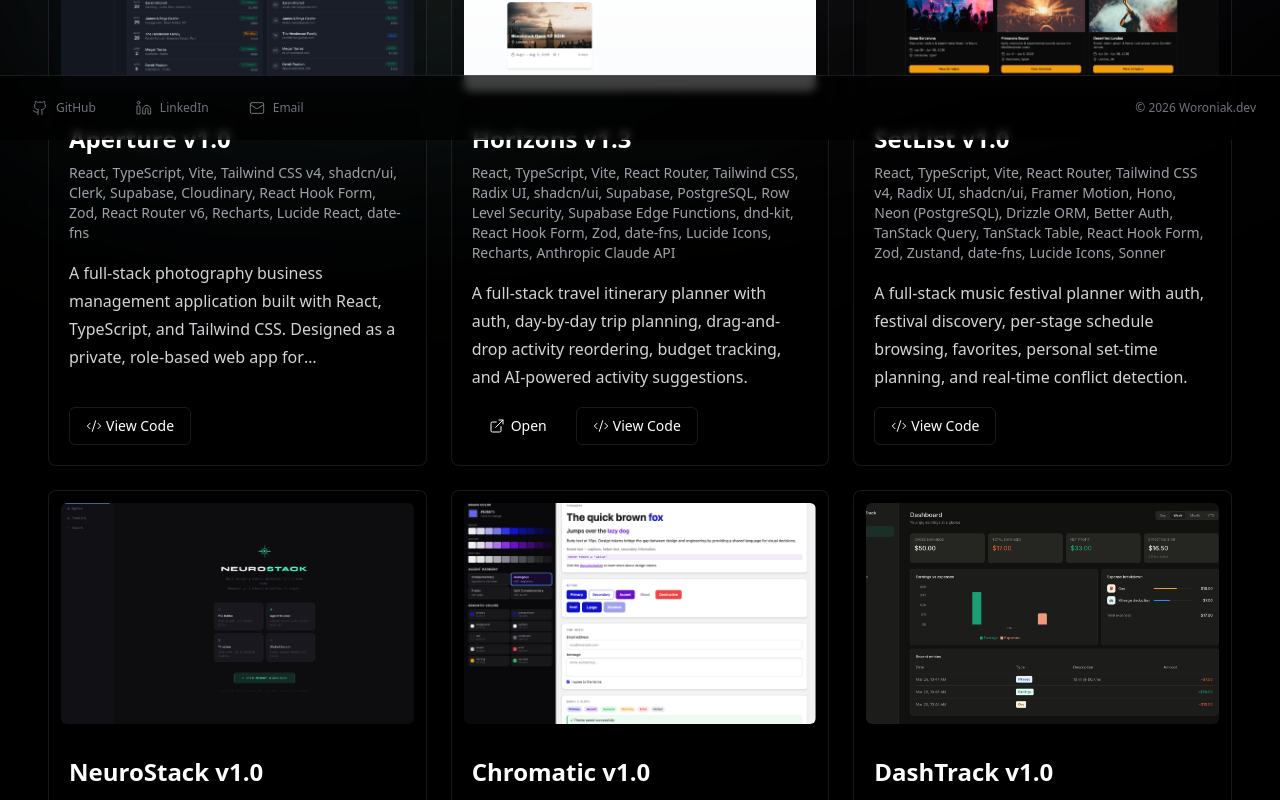
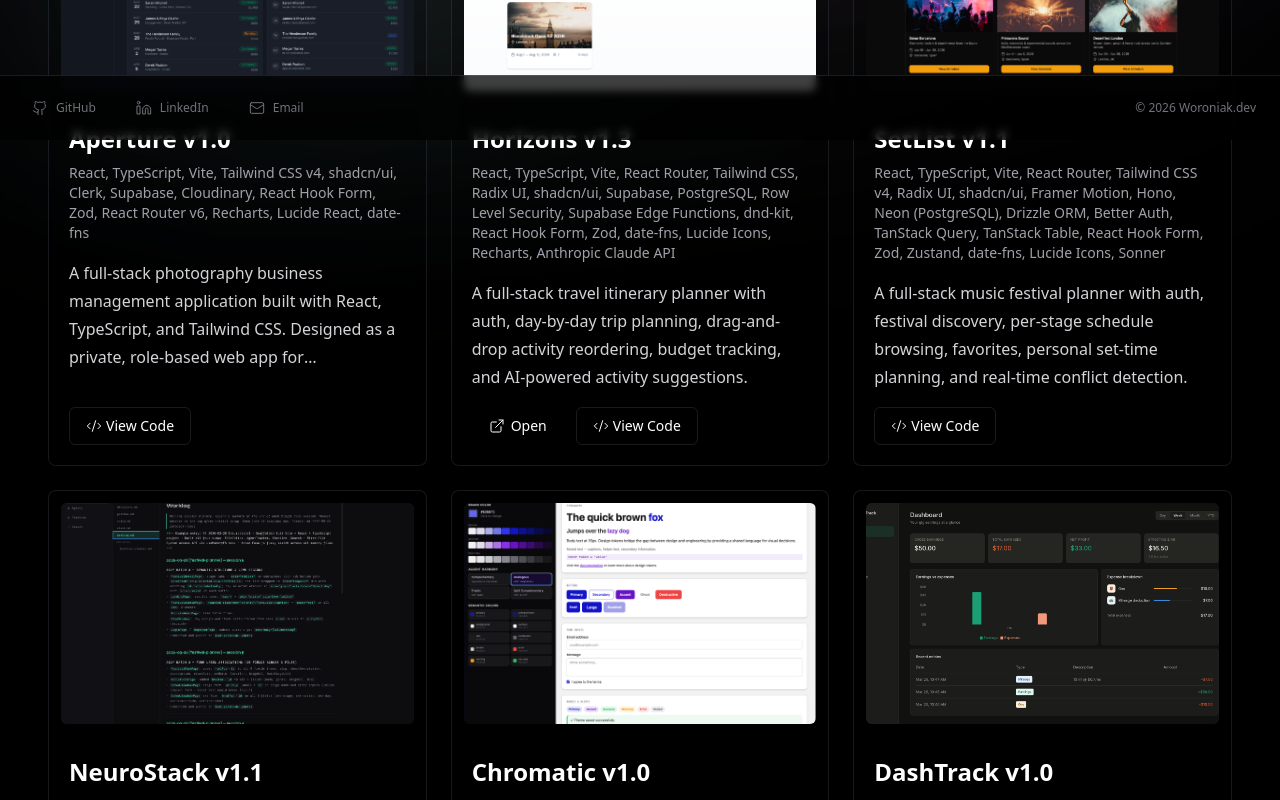
Before and after one commit to tworoniak/dev-portfolio-v2, a React (Vite) app: page / in a window 1280 px wide. Shown: the part 660-1460 px from the top of the page. Built offline with nearby package versions, Linux system fonts and the light colour scheme; no server answers; a web font is replaced by a local one.

Commit message:
new photo

```diff
--- a/src/data/projects.ts
+++ b/src/data/projects.ts
@@ -112,7 +112,7 @@ export const projects: Project[] = [
   {
     id: 'setlist',
     slug: 'setlist',
-    title: 'SetList v1.0',
+    title: 'SetList v1.1',
     description:
       'A full-stack music festival planner with auth, festival discovery, per-stage schedule browsing, favorites, personal set-time planning, and real-time conflict detection.',
     tech: [
@@ -172,7 +172,7 @@ export const projects: Project[] = [
   {
     id: 'neurostack',
     slug: 'neurostack',
-    title: 'NeuroStack v1.0',
+    title: 'NeuroStack v1.1',
     description:
       'A self-managing memory dashboard for Claude Code. Solves the blank-slate problem in agentic AI workflows by giving every session — and every parallel agent — shared, structured context. Reads and writes a directory of markdown memory files directly from the browser via the File System Access API, with a live file editor, multi-agent Kanban board, decisions timeline, and fuzzy full-text search.',
     tech: [
```
Also changed, not shown: public/images/projects/neurostack.png.
